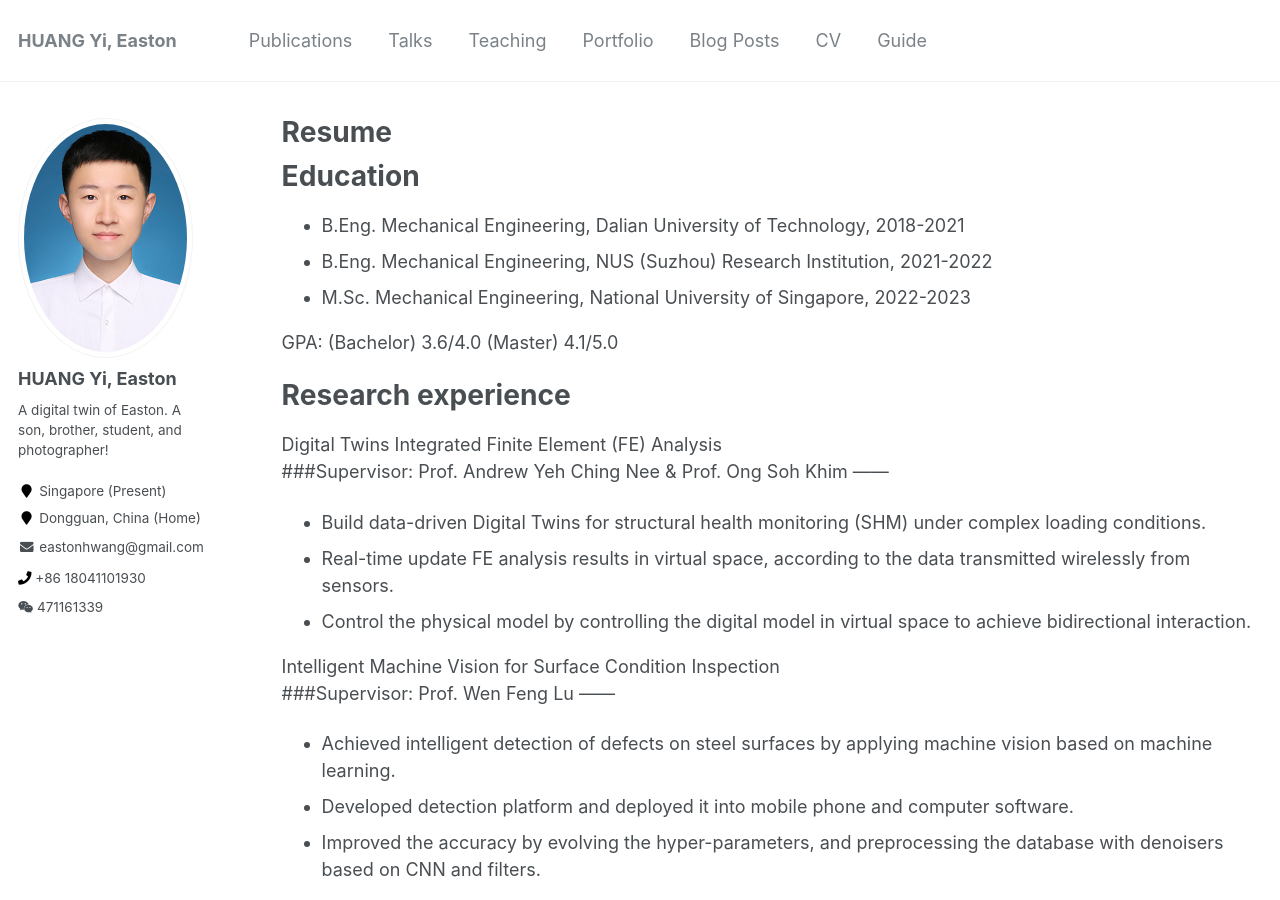
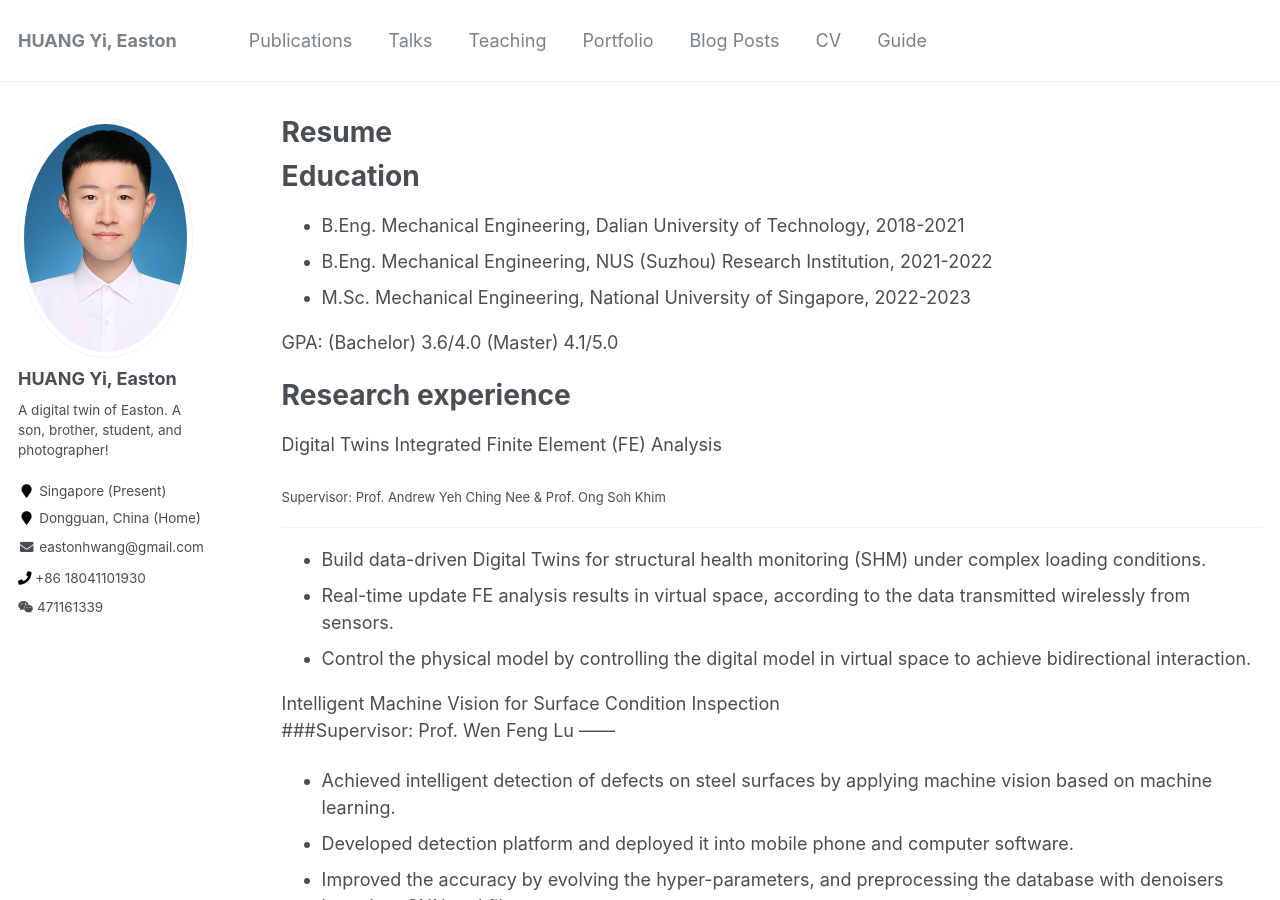
Before and after one commit to easton-hy/easton-hy.github.io, a Jekyll site: the page built from _pages/cv.md, in a window 1280 px wide and 900 px high. Built offline with Jekyll 4.4.1, drawn with Linux system fonts in a browser that asks for light colours.

Commit message:
Update cv.md

```diff
--- a/_pages/cv.md
+++ b/_pages/cv.md
@@ -21,7 +21,7 @@ Research experience
 ======
 
 Digital Twins Integrated Finite Element (FE) Analysis
-###Supervisor: Prof. Andrew Yeh Ching Nee & Prof. Ong Soh Khim
+<font size=2 >Supervisor: Prof. Andrew Yeh Ching Nee & Prof. Ong Soh Khim</font>
 ------
   * Build data-driven Digital Twins for structural health monitoring (SHM) under complex loading conditions.
   * Real-time update FE analysis results in virtual space, according to the data transmitted wirelessly from sensors.
```
